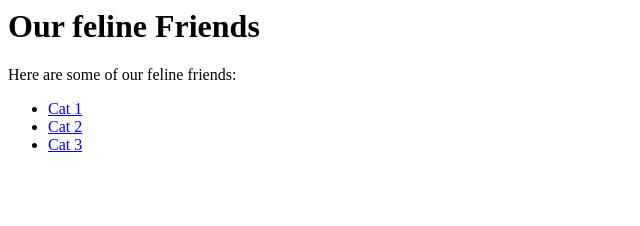
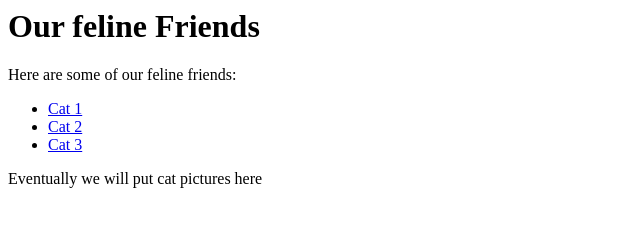
Before and after one commit to Ruthmy/cats, a plain HTML site: page index.html in a window 1280 px wide. Shown: the whole page, without its empty margins (0-640 px from the left). Drawn offline with Linux system fonts and the light colour scheme.

Commit message:
Make small wording change

```diff
--- a/index.html
+++ b/index.html
@@ -5,3 +5,5 @@
   <li><a href="cat2.html">Cat 2</a></li>
   <li><a href="cat3.html">Cat 3</a></li>
 </ul>
+
+<p>Eventually we will put cat pictures here</p>
```
Also changed, not shown: 1 other file.
